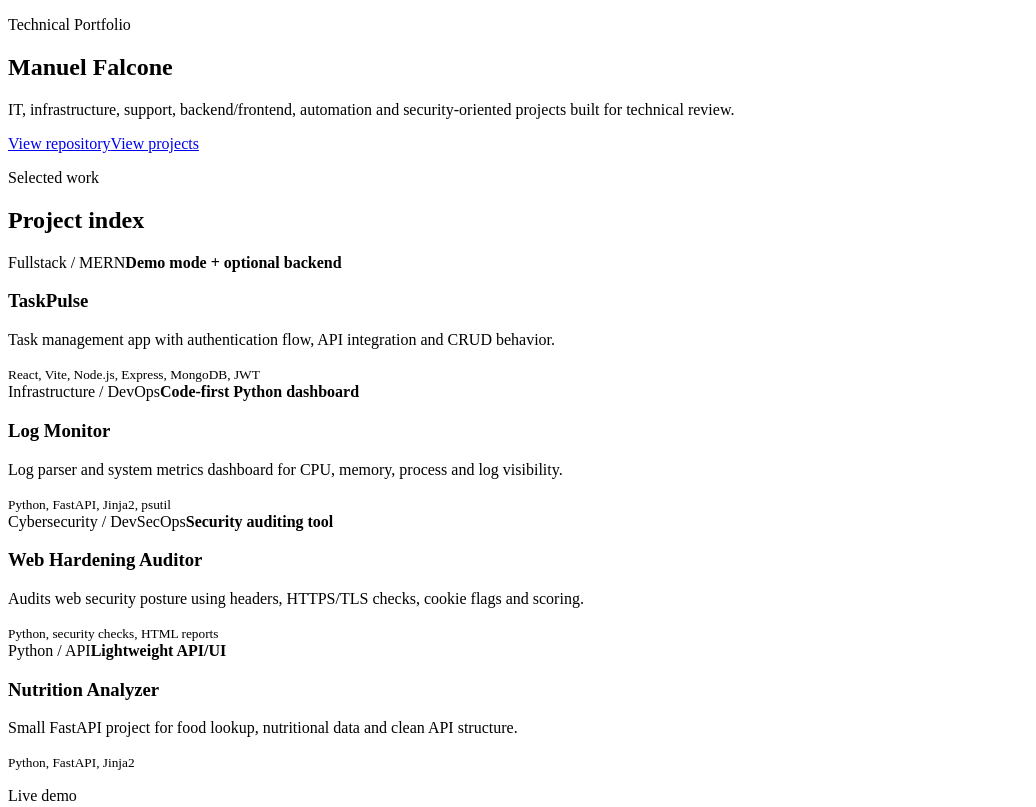
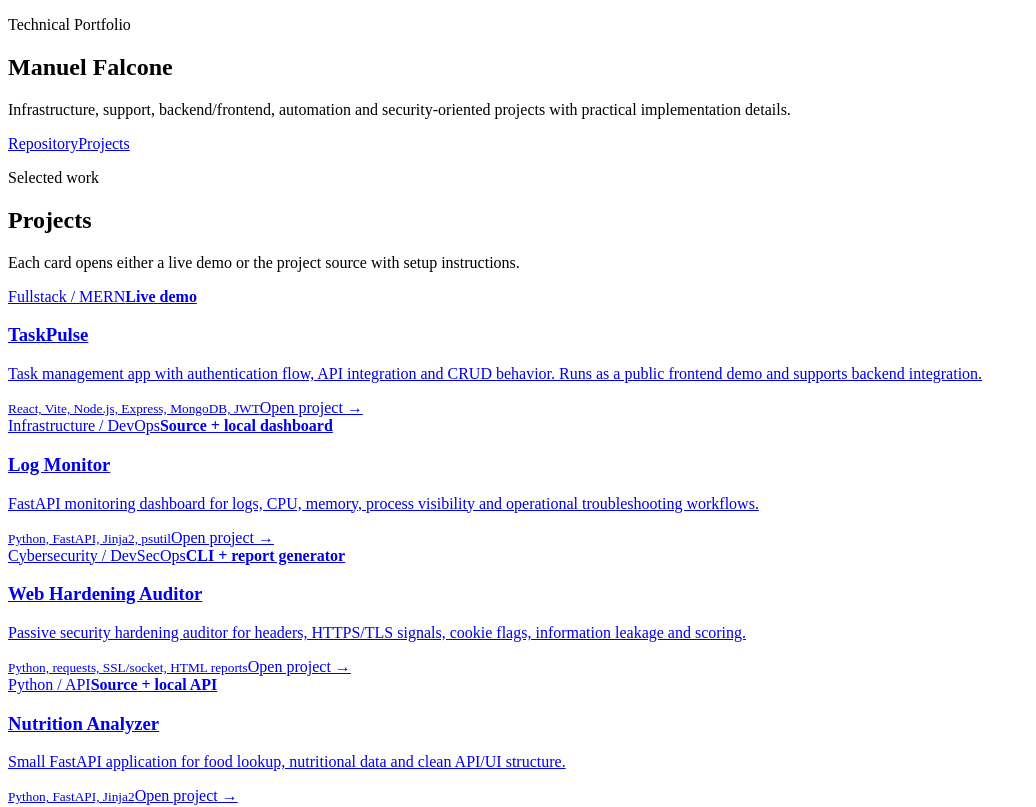
Before and after one commit to mafalcone/portfolio-projects, a React (Vite) app in the folder presupuesto_electrico/: page / in a window 1280 px wide. Shown: the top 807 px of the page, without its empty margins (0-1036 px from the left). Built offline with nearby package versions, Linux system fonts and the light colour scheme; the HTML template or start-up script is replaced by a standard one.

Commit message:
Make portfolio project cards clickable and refine copy

```diff
--- a/presupuesto_electrico/src/App.jsx
+++ b/presupuesto_electrico/src/App.jsx
@@ -5,30 +5,34 @@ const projects = [
   {
     name: 'TaskPulse',
     area: 'Fullstack / MERN',
-    status: 'Demo mode + optional backend',
-    desc: 'Task management app with authentication flow, API integration and CRUD behavior.',
-    stack: 'React, Vite, Node.js, Express, MongoDB, JWT'
+    status: 'Live demo',
+    desc: 'Task management app with authentication flow, API integration and CRUD behavior. Runs as a public frontend demo and supports backend integration.',
+    stack: 'React, Vite, Node.js, Express, MongoDB, JWT',
+    href: 'https://portfolio-projects-dfi2.vercel.app'
   },
   {
     name: 'Log Monitor',
     area: 'Infrastructure / DevOps',
-    status: 'Code-first Python dashboard',
-    desc: 'Log parser and system metrics dashboard for CPU, memory, process and log visibility.',
-    stack: 'Python, FastAPI, Jinja2, psutil'
+    status: 'Source + local dashboard',
+    desc: 'FastAPI monitoring dashboard for logs, CPU, memory, process visibility and operational troubleshooting workflows.',
+    stack: 'Python, FastAPI, Jinja2, psutil',
+    href: 'https://github.com/mafalcone/portfolio-projects/tree/main/log_monitor_py'
   },
   {
     name: 'Web Hardening Auditor',
     area: 'Cybersecurity / DevSecOps',
-    status: 'Security auditing tool',
-    desc: 'Audits web security posture using headers, HTTPS/TLS checks, cookie flags and scoring.',
-    stack: 'Python, security checks, HTML reports'
+    status: 'CLI + report generator',
+    desc: 'Passive security hardening auditor for headers, HTTPS/TLS signals, cookie flags, information leakage and scoring.',
+    stack: 'Python, requests, SSL/socket, HTML reports',
+    href: 'https://github.com/mafalcone/portfolio-projects/tree/main/web_hardening_auditor'
   },
   {
     name: 'Nutrition Analyzer',
     area: 'Python / API',
-    status: 'Lightweight API/UI',
-    desc: 'Small FastAPI project for food lookup, nutritional data and clean API structure.',
-    stack: 'Python, FastAPI, Jinja2'
+    status: 'Source + local API',
+    desc: 'Small FastAPI application for food lookup, nutritional data and clean API/UI structure.',
+    stack: 'Python, FastAPI, Jinja2',
+    href: 'https://github.com/mafalcone/portfolio-projects/tree/main/nutrition_analyzer_py'
   }
 ]
 
@@ -97,22 +101,23 @@ export default function App() {
         <p className="eyebrow">Technical Portfolio</p>
         <h1>Manuel Falcone</h1>
         <p className="hero-text">
-          IT, infrastructure, support, backend/frontend, automation and security-oriented projects built for technical review.
+          Infrastructure, support, backend/frontend, automation and security-oriented projects with practical implementation details.
         </p>
         <div className="hero-actions">
-          <a className="btn primary" href="https://github.com/mafalcone/portfolio-projects" target="_blank" rel="noreferrer">View repository</a>
-          <a className="btn secondary" href="#projects">View projects</a>
+          <a className="btn primary" href="https://github.com/mafalcone/portfolio-projects" target="_blank" rel="noreferrer">Repository</a>
+          <a className="btn secondary" href="#projects">Projects</a>
         </div>
       </section>
 
       <section className="section" id="projects">
         <div className="section-header">
           <p className="eyebrow">Selected work</p>
-          <h2>Project index</h2>
+          <h2>Projects</h2>
+          <p>Each card opens either a live demo or the project source with setup instructions.</p>
         </div>
         <div className="project-grid">
           {projects.map(project => (
-            <article className="project-card" key={project.name}>
+            <a className="project-card" key={project.name} href={project.href} target="_blank" rel="noreferrer">
               <div className="card-topline">
                 <span>{project.area}</span>
                 <strong>{project.status}</strong>
@@ -120,12 +125,13 @@ export default function App() {
               <h3>{project.name}</h3>
               <p>{project.desc}</p>
               <small>{project.stack}</small>
-            </article>
+              <span className="card-link">Open project →</span>
+            </a>
           ))}
         </div>
       </section>
 
-      <section className="section calculator-section">
+      <section className="section calculator-section" id="service-estimate">
         <div className="section-header">
           <p className="eyebrow">Live demo</p>
           <h2>Service estimate calculator</h2>
```
